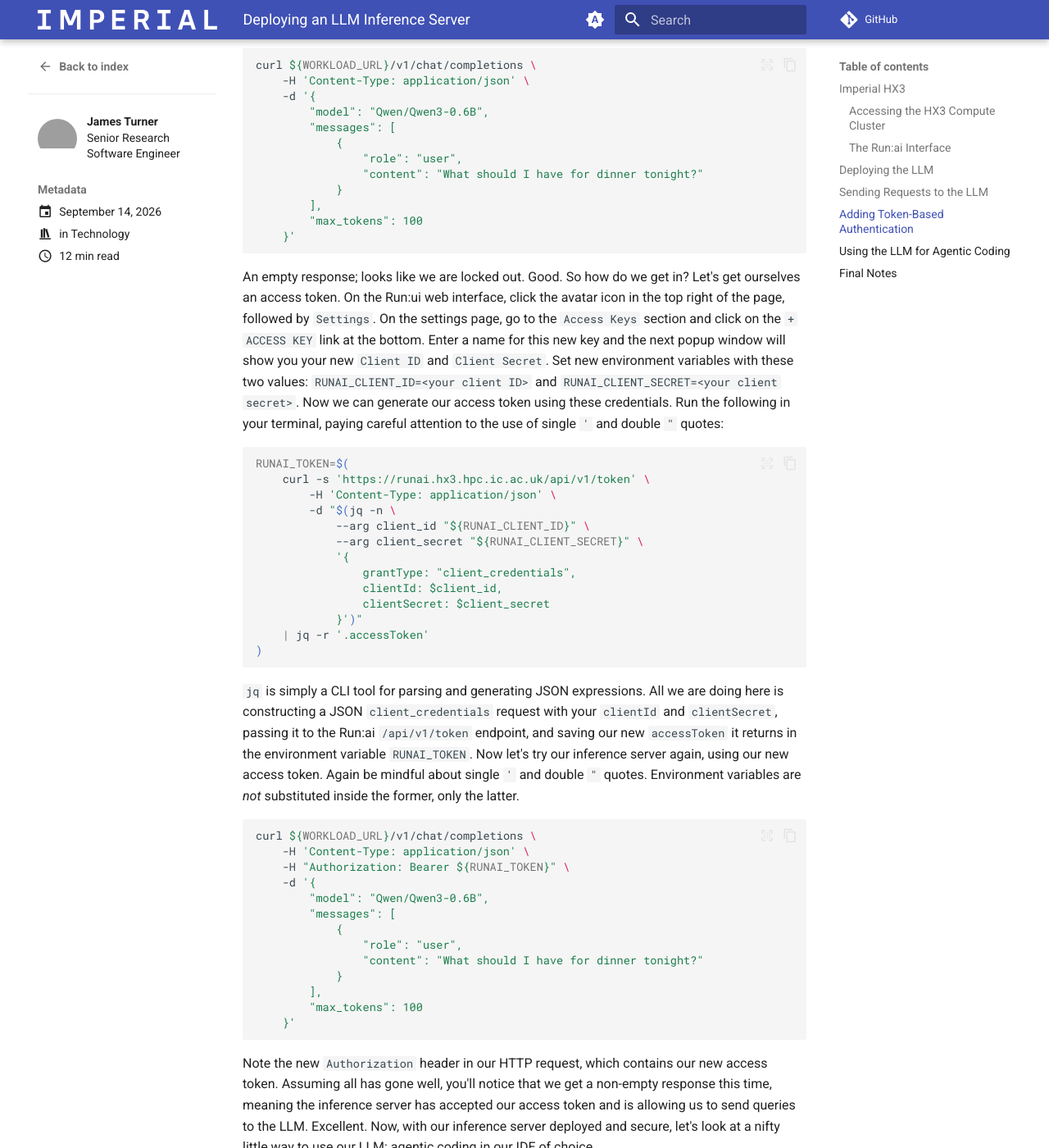
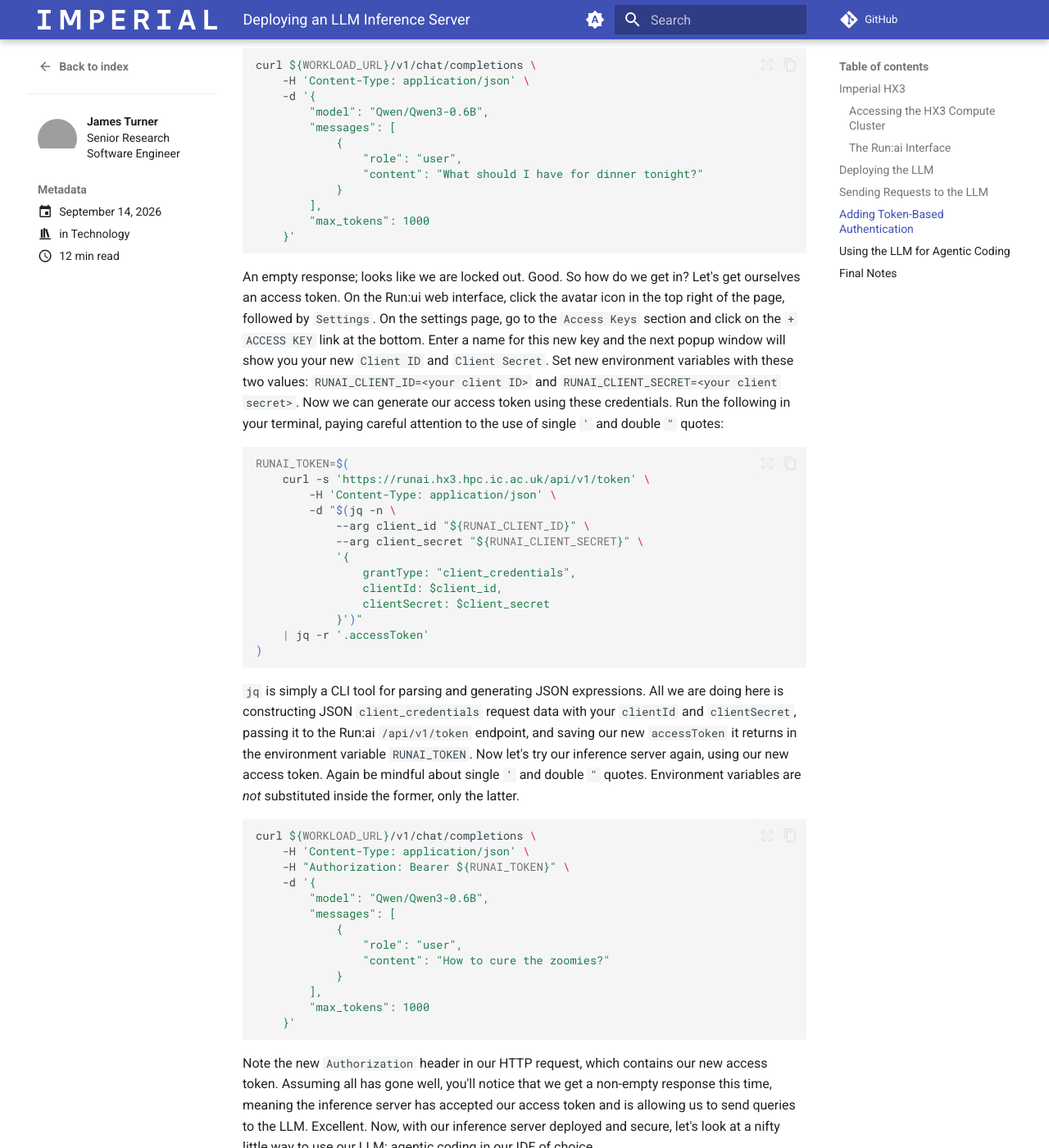
Before and after one commit to ImperialCollegeLondon/RSEBlog, an MkDocs documentation site: the page built from docs/posts/20260914_deploy_llm.md, in a window 1280 px wide and 1400 px high, scrolled down 5888 px. Shown: the whole window at 82% size. Built offline with MkDocs 1.6.1 and Material for MkDocs 9.7.7, drawn with Linux system fonts in a browser that asks for light colours; comment, search, counter and statistics services are not loaded; some of the changed text lies outside the part shown; grey boxes are pictures that could not be loaded.

Commit message:
Better parameters.

````diff
--- a/docs/posts/20260914_deploy_llm.md
+++ b/docs/posts/20260914_deploy_llm.md
@@ -148,7 +148,7 @@
                 "content": "What is the answer to life, the universe and everything?"
             }
         ],
-        "max_tokens": 100
+        "max_tokens": 1000
     }'
 ```
 
@@ -175,7 +175,7 @@
                 "content": "What should I have for dinner tonight?"
             }
         ],
-        "max_tokens": 100
+        "max_tokens": 1000
     }'
 ```
 
@@ -197,7 +197,7 @@
 )
 ```
 
-`jq` is simply a CLI tool for parsing and generating JSON expressions. All we are doing here is constructing a JSON `client_credentials` request with your `clientId` and `clientSecret`, passing it to the Run:ai `/api/v1/token` endpoint, and saving our new `accessToken` it returns in the environment variable `RUNAI_TOKEN`. Now let's try our inference server again, using our new access token. Again be mindful about single `'` and double `"` quotes. Environment variables are *not* substituted inside the former, only the latter.
+`jq` is simply a CLI tool for parsing and generating JSON expressions. All we are doing here is constructing JSON `client_credentials` request data with your `clientId` and `clientSecret`, passing it to the Run:ai `/api/v1/token` endpoint, and saving our new `accessToken` it returns in the environment variable `RUNAI_TOKEN`. Now let's try our inference server again, using our new access token. Again be mindful about single `'` and double `"` quotes. Environment variables are *not* substituted inside the former, only the latter.
 
 ```bash
 curl ${WORKLOAD_URL}/v1/chat/completions \
@@ -208,10 +208,10 @@
         "messages": [
             {
                 "role": "user",
-                "content": "What should I have for dinner tonight?"
+                "content": "How to cure the zoomies?"
             }
         ],
-        "max_tokens": 100
+        "max_tokens": 1000
     }'
 ```
 
````
